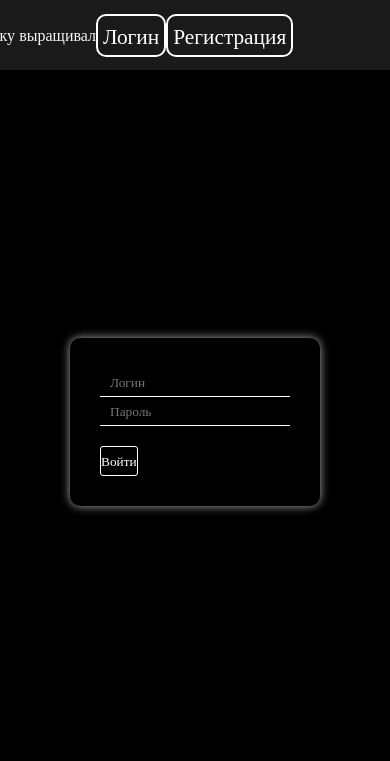
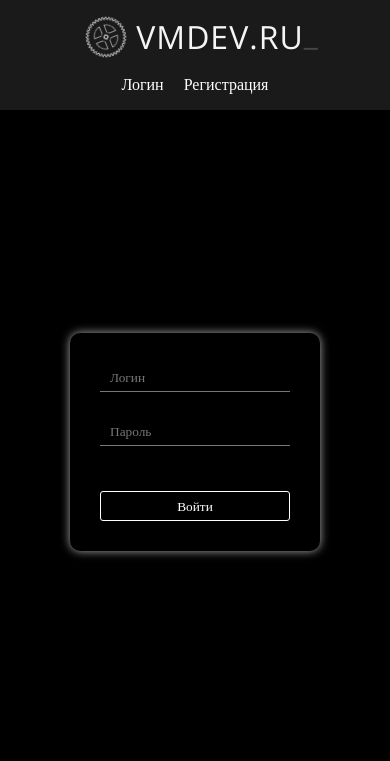
Before and after one commit to imAmachine/vmdev-portal, a Flask app: page /login in a window 390 px wide; the page is wider, and only the part inside the window is pictured. Shown: the top 761 px of that part. Run offline with Flask 3, Linux system fonts and the light colour scheme.

Commit message:
adptive + hover + delete trash

```diff
--- a/app/static/styles/styles.css
+++ b/app/static/styles/styles.css
@@ -24,7 +24,7 @@ header, footer {
     display: flex;
     flex-direction: row;
     justify-content: center;
-    height: 70px;
+    min-height: 70px;
     width: 100vw;
     background-color: rgba(255, 255, 255, 0.1);
 }
@@ -36,28 +36,32 @@ header, footer {
     border: none;
     display: block;
     outline: none;
-    border-bottom: 1px solid #fff;
+    border-bottom: 1px solid #777;
     background: none;
 }
 
+.loginForm__wrapper__input:focus {
+    border-color: #fff;
+}
+
+.loginForm__wrapper__input:focus::placeholder {
+    color: #fff;
+}
+
 .button {
-    display: flex;
-    flex-wrap: nowrap;
-    justify-content: center;
-    align-items: center;
     text-decoration: none;
     color: #fff;
-    font-size: 16pt;
-    border-radius: 10px;
-    padding: 5px;
-    border: solid 2px white;
+    transition: .5s;
+}
+
+.button:hover {
+    color: #aaa;
 }
 
 .buttons__wrapper {
     display: flex;
-    flex-direction: row;
-    align-items: center;
-    justify-content: center;
+    gap: 20px;
+    margin-left: auto;
 }
 
 header {
@@ -66,21 +70,21 @@ header {
 
 #logo {
     display: flex;
-    flex-direction: row;
     align-items: center;
-    height: 100%;
     user-select: none;
     cursor: pointer;
+    gap: 10px;
 }
 
 .hdft__wrapper {
     display: flex;
-    flex-direction: row;
     align-items: center;
     padding: 15px;
-    min-width: 1106px;
+    width: 100%;
     max-width: 1106px;
     height: 100%;
+    column-gap: 40px;
+    row-gap: 15px;
 }
 
 .wrapper {
@@ -109,22 +113,19 @@ footer {
     font-size: 2em;
     font-weight: 100;
     letter-spacing: 1px;
-    vertical-align: middle;
-    padding: 0;
+    position: relative;
 }
 
 .lt {
     margin: 0;
     padding: 0;
     animation: kek 1s infinite linear;
+    position: absolute;
+    top: -4px;
 }
 
 .small-gear {
-    position: relative;
-    width: auto;
-    justify-self: center;
-    height: 100%;
-    margin-right: 10px;
+    height: 40px;
     animation: rotate 15s infinite linear;
 }
 
@@ -156,4 +157,28 @@ footer {
     border: 1px solid #fff;
     background: transparent;
     border-radius: 3px;
+    transition: .5s;
+    cursor: pointer;
 }
+
+.loginForm__wrapper__submit:hover {
+    background: #fff;
+    color: #000;
+}
+
+@media (max-width: 730px) {
+    .header__text {
+        display: none;
+    }
+}
+
+@media (max-width: 490px) {
+    .buttons__wrapper {
+        margin: 0;
+    }
+
+    .hdft__wrapper {
+        justify-content: center;
+        flex-wrap: wrap;
+    }
+}
--- a/app/templates/base.html
+++ b/app/templates/base.html
@@ -17,7 +17,9 @@
                     <img src="{{ url_for('main.static', filename='img/big-gear.svg') }}" class="gear small-gear"></img>
                     <span class="title">VMDEV.RU<span class="lt">_</span></span>
                 </div>
-                {% block header %}{% endblock %}
+                <div class="header__text">
+                    {% block header %}{% endblock %}
+                </div>
                 <div class="buttons__wrapper">
                     {% if not current_user.is_authenticated %}
                         <a href="{{ url_for('main.login') }}" class="button">Логин</a>
--- a/app/templates/login.html
+++ b/app/templates/login.html
@@ -6,18 +6,14 @@
 
 {% block main %}
     <div class="wrapper">
-        <div class="menu__wrapper">
-            <div class="menu__form">
-                <form action="login" method="POST" class="loginForm__wrapper__registration">
-                    {{ logform.csrf_token }}
-                    {{ logform.login }}
-                    {{ logform.password }}
-                    <div class="button_wrapper">
-                        <input type="submit" class="loginForm__wrapper__submit" value="Войти">
-                    </div>
-                </form>
-            </div>
-        </div>
+        <form action="login" method="POST" class="menu__form">
+            {{ logform.csrf_token }}
+            {{ logform.login }}
+            {{ logform.password }}
+            <!-- <input type="submit" class="loginForm__wrapper__submit" value="Войти"> -->
+            <button type="submit" class="loginForm__wrapper__submit">Войти</button>
+            <!-- <button class="loginForm__wrapper__submit">Зарегистрироваться</button> -->
+        </form>
     </div>
 {% endblock %}
 
--- a/app/templates/register.html
+++ b/app/templates/register.html
@@ -15,7 +15,7 @@
             {{ regform.email }}
             <!-- <input type="submit" class="loginForm__wrapper__submit" value="Зарегистрироваться"> -->
             <button type="submit" class="loginForm__wrapper__submit">Зарегистрироваться</button>
-            <button class="loginForm__wrapper__submit">Войти</button>
+            <!-- <button class="loginForm__wrapper__submit">Войти</button> -->
         </form>
     </div>
 {% endblock %}
```
